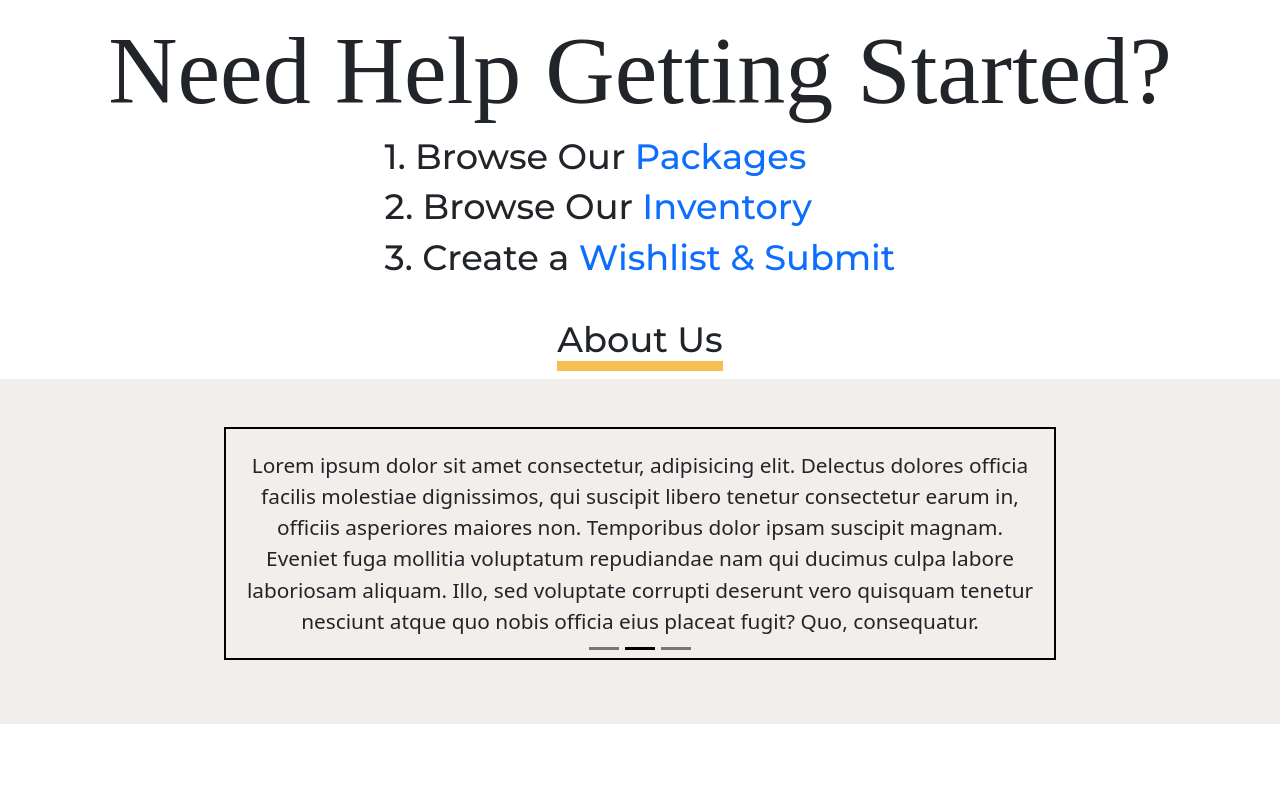
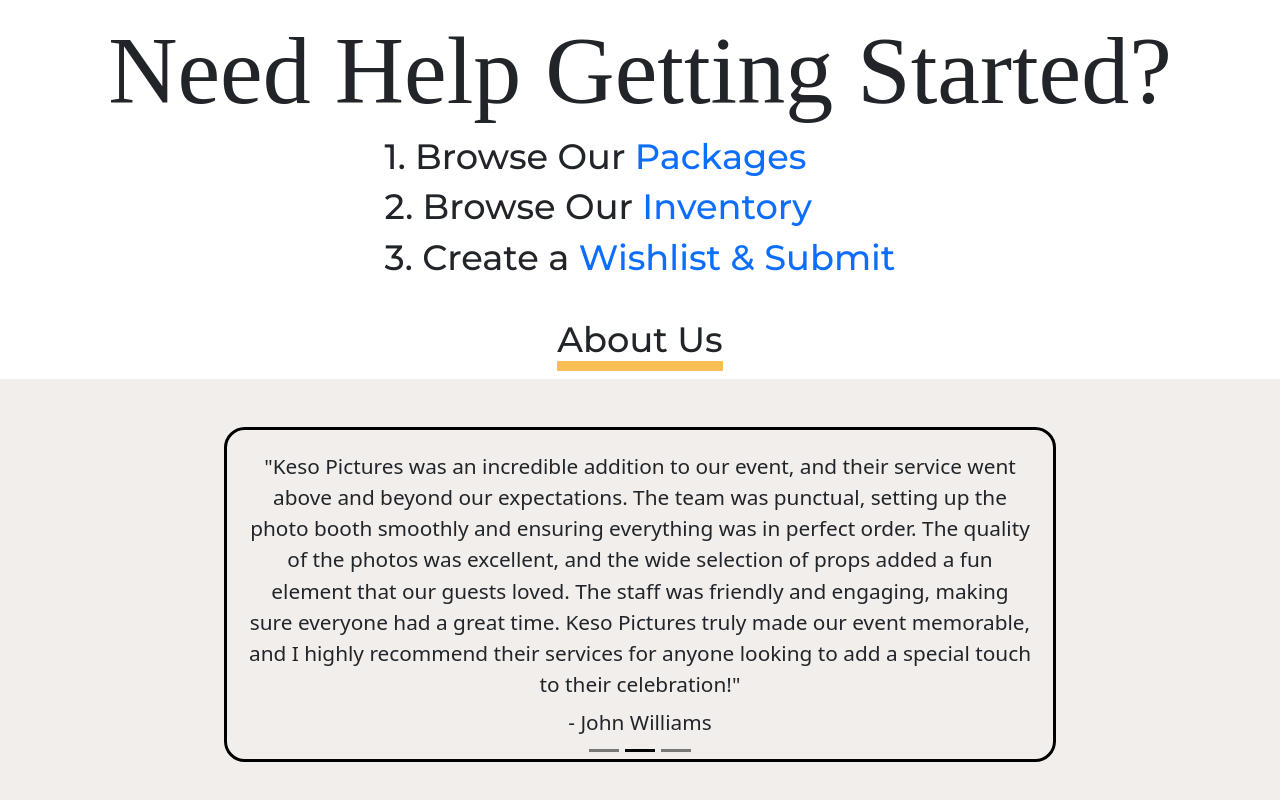
Before and after one commit to alecnissen/Keso-Pictures, a React (Vite) app: page / in a window 1280 px wide. Shown: the part 1303-2103 px from the top of the page. Before the commit the page ends 2027 px from the top, so only its background shows below. Built offline with nearby package versions, Linux system fonts and the light colour scheme; a web font is replaced by a local one.

Commit message:
finished reviews section, will begin small photo gallery, then footer

```diff
--- a/src/Components/Reviews.jsx
+++ b/src/Components/Reviews.jsx
@@ -9,42 +9,45 @@ export default function Reviews() {
       <div className="reviews-content-wrapper">
         <Carousel>
           <Carousel.Item>
-
             <div className="carousel-review-item">
               <p>
-                Lorem ipsum dolor sit amet consectetur, adipisicing elit. Delectus dolores officia
-                facilis molestiae dignissimos, qui suscipit libero tenetur consectetur earum in,
-                officiis asperiores maiores non. Temporibus dolor ipsam suscipit magnam. Eveniet
-                fuga mollitia voluptatum repudiandae nam qui ducimus culpa labore laboriosam
-                aliquam. Illo, sed voluptate corrupti deserunt vero quisquam tenetur nesciunt atque
-                quo nobis officia eius placeat fugit? Quo, consequatur.
+                "We recently hired Keso Pictures for our event, and they exceeded all expectations.
+                From the moment they arrived, the team was professional, friendly, and efficient.
+                They set up the photo booth quickly and made sure everything was perfect before the
+                guests arrived. The quality of the photos was outstanding, and the props were fun
+                and well-curated. Everyone had a blast, and the booth added a special touch to the
+                night. Keso Pictures provided top-notch service and made the entire experience
+                seamless. I highly recommend them for any event—you won’t be disappointed!"
+                <div> - Annie Smith</div>
               </p>
             </div>
           </Carousel.Item>
           <Carousel.Item>
-          <div className="carousel-review-item">
+            <div className="carousel-review-item">
               <p>
-                Lorem ipsum dolor sit amet consectetur, adipisicing elit. Delectus dolores officia
-                facilis molestiae dignissimos, qui suscipit libero tenetur consectetur earum in,
-                officiis asperiores maiores non. Temporibus dolor ipsam suscipit magnam. Eveniet
-                fuga mollitia voluptatum repudiandae nam qui ducimus culpa labore laboriosam
-                aliquam. Illo, sed voluptate corrupti deserunt vero quisquam tenetur nesciunt atque
-                quo nobis officia eius placeat fugit? Quo, consequatur.
+                "Keso Pictures was an incredible addition to our event, and their service went above
+                and beyond our expectations. The team was punctual, setting up the photo booth
+                smoothly and ensuring everything was in perfect order. The quality of the photos was
+                excellent, and the wide selection of props added a fun element that our guests
+                loved. The staff was friendly and engaging, making sure everyone had a great time.
+                Keso Pictures truly made our event memorable, and I highly recommend their services
+                for anyone looking to add a special touch to their celebration!"
+                <div> - John Williams</div>
               </p>
             </div>
-
           </Carousel.Item>
 
-
           <Carousel.Item>
-             <div className="carousel-review-item">
+            <div className="carousel-review-item">
               <p>
-                Lorem ipsum dolor sit amet consectetur, adipisicing elit. Delectus dolores officia
-                facilis molestiae dignissimos, qui suscipit libero tenetur consectetur earum in,
-                officiis asperiores maiores non. Temporibus dolor ipsam suscipit magnam. Eveniet
-                fuga mollitia voluptatum repudiandae nam qui ducimus culpa labore laboriosam
-                aliquam. Illo, sed voluptate corrupti deserunt vero quisquam tenetur nesciunt atque
-                quo nobis officia eius placeat fugit? Quo, consequatur.
+                "Keso Pictures brought an amazing energy to our event with their photo booth setup.
+                From the start, their team was efficient and professional, making the process
+                effortless for us. The photo booth was a huge hit with our guests, who loved the
+                variety of props and the quality of the photos. The staff was attentive and made
+                sure everyone had a blast. Keso Pictures truly enhanced the fun at our event, and I
+                couldn’t be happier with the service they provided. I’d definitely recommend them to
+                anyone looking to elevate their event experience and have a great time!"
+                <div> - Rachel Johnson</div>
               </p>
             </div>
           </Carousel.Item>
--- a/src/Styles/reviews_styles.scss
+++ b/src/Styles/reviews_styles.scss
@@ -8,6 +8,7 @@
 
 .carousel-review-item {
     display: flex;
+
     justify-content: center;
     text-align: center;
 
@@ -16,9 +17,16 @@
 .carousel-review-item p {
     max-width: 40em;
     font-size: 1.3rem;
-    border: 2px solid black;
+    border: 3px solid black;
+    border-radius: 1em;
     padding: 1em;
 }
+
+.carousel-review-item div {
+    padding-top: 0.3em;
+}
+
+
 
 .carousel-indicators button {
     background-color: black !important;
@@ -27,6 +35,15 @@
 .carousel-control-next-icon, .carousel-control-prev-icon {
    display: none !important;
 }
+
+
+@media (max-width: 500px) {
+    .carousel-review-item p {
+        font-size: 1.1rem;
+    }
+}
+
+
 
 // .carousel-control-prev-icon {
 //     position: relative;
```
